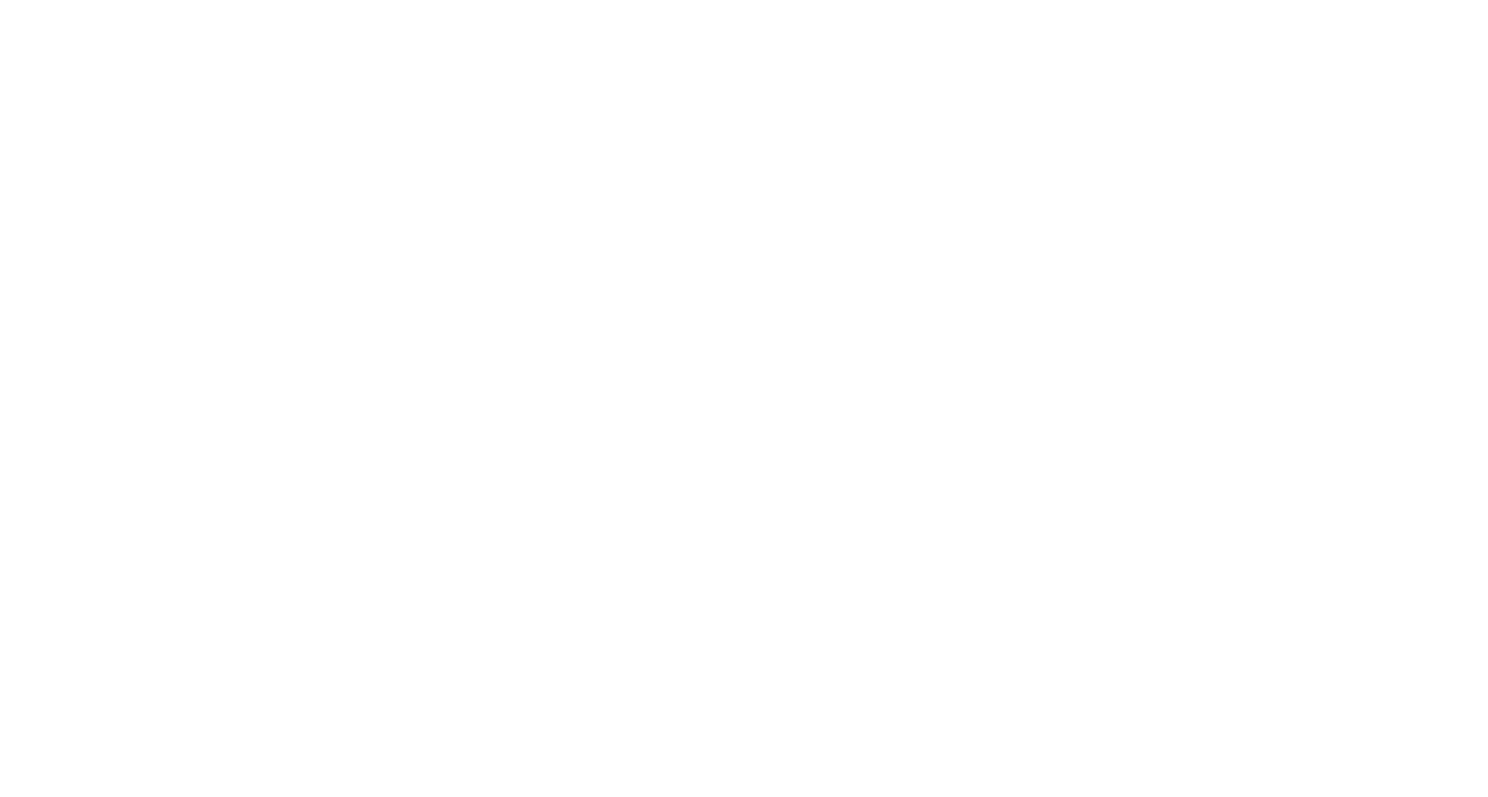
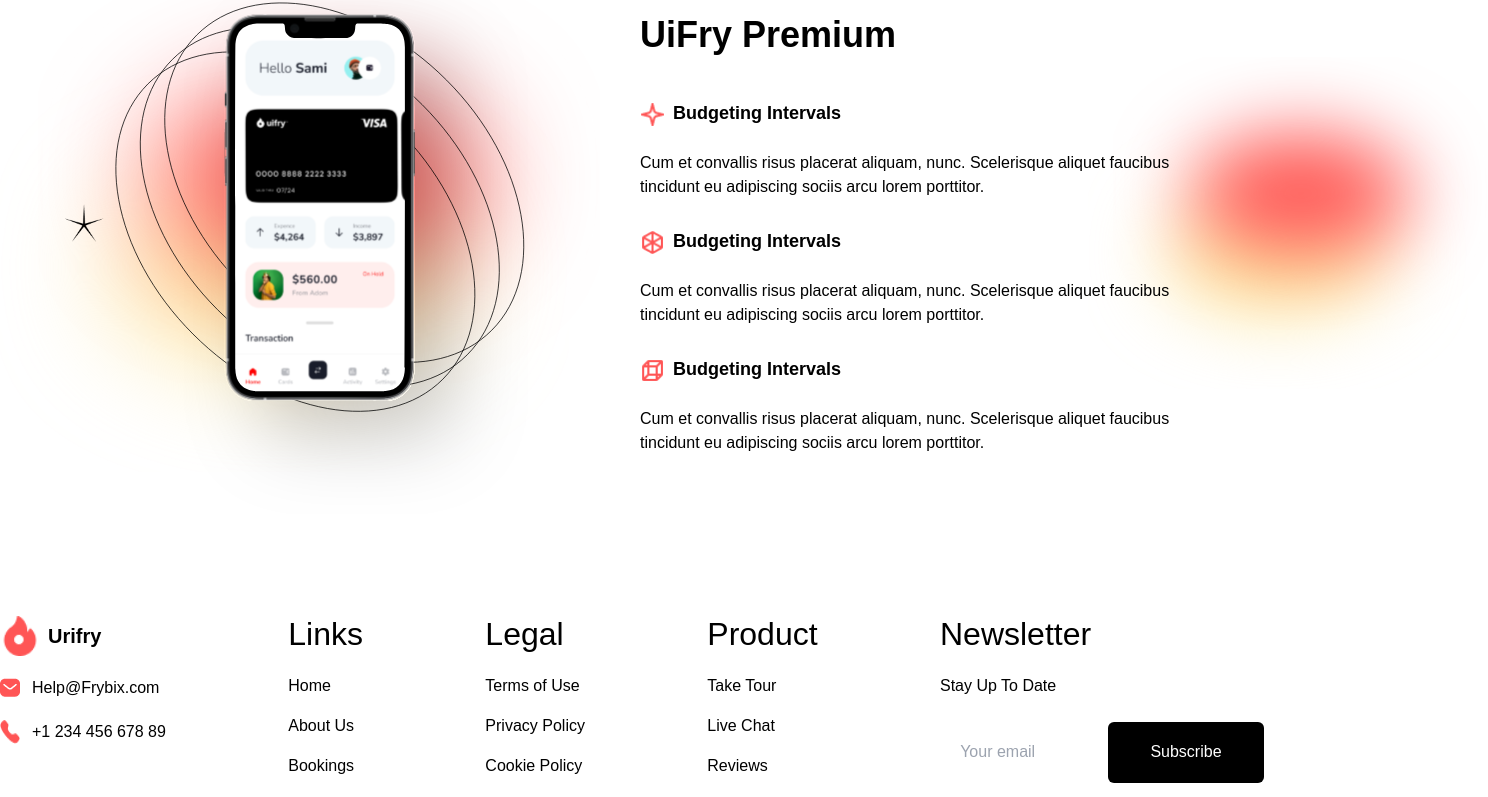
Before and after one commit to Asif-28/Landing-page, a Next.js app: page / in a window 1280 px wide. Shown: the part 1119-1916 px from the top of the page, 1488 px wide, since content can reach past the window. Before the commit the page ends 1031 px from the top, so only its background shows below. Built offline with nearby package versions, Linux system fonts and the light colour scheme.

Commit message:
basic done

```diff
--- a/src/app/globals.css
+++ b/src/app/globals.css
@@ -9,7 +9,7 @@
   box-sizing: border-box;
   padding: 0;
   margin: 0;
-  /* overflow: hidden; */
+
 }
 
 .header {
--- a/src/app/layout.tsx
+++ b/src/app/layout.tsx
@@ -2,6 +2,7 @@
 import { Inter } from "next/font/google";
 import "./globals.css";
 import Header from "@/components/Header";
+import Footer from "@/components/Footer/Footer";
 
 const inter = Inter({ subsets: ["latin"] });
 
@@ -18,8 +19,11 @@
   return (
     <html lang="en">
       <body className={inter.className}>
+        <>
         <Header />
         {children}
+        <Footer/>
+        </>
       </body>
     </html>
   );
--- a/src/app/page.tsx
+++ b/src/app/page.tsx
@@ -1,9 +1,11 @@
+import Premium from "@/components/LandingPage/Premium";
 import { Hero } from "../components/LandingPage/index";
 import Header from "@/components/Header";
 export default function Home() {
   return (
     <main className="section">
       <Hero />{" "}
+      <Premium/>
     </main>
   );
 }
--- /dev/null
+++ b/src/components/Footer/Footer.tsx
@@ -0,0 +1,118 @@
+"use client";
+import Image from "next/image";
+import React from "react";
+
+
+const Footer = () => {
+  return (
+    <div className=" mt-24  section">
+
+      <div
+        className="  flex  flex-wrap flex-1  lg:flex-nowrap  lg:justify-between justify-evenly
+       lg:mx-0 mx-12 lg:gap-0 gap-5"
+      >
+        <div className=" flex gap-5 mt-[6px] flex-col lg:ml-0 -ml-10">
+            <div className="flex justify-start items-center gap-2">
+
+          <Image
+            src={`/images/logo.png`}
+            alt=""
+            width={40}
+            height={10}
+
+          />
+          <span className="font-extrabold text-xl">Urifry</span>
+            </div>
+          <div className="a flex items-center ">
+          <Image
+            src={`/images/email.png`}
+            alt=""
+            width={20}
+            height={10}
+          />            <span className="a ml-3  ">
+              Help@Frybix.com
+            </span>
+          </div>
+          <p className="a flex">
+          <Image
+            src={`/images/phone.png`}
+            alt=""
+            width={20}
+            height={10}
+          />            <span className=" ml-3 ">
+              +1 234 456 678 89
+            </span>
+          </p>
+        </div>
+        <div className=" flex flex-col gap-4">
+          <h1 className=" text-[32px] ">Links</h1>
+          <p className="hover:text-[#FF5555]   hover:cursor-pointer">
+
+            Home
+          </p>
+          <p className=" hover:text-[#FF5555] cursor-pointer ">
+            About Us
+          </p>
+          <p className=" hover:text-[#FF5555] cursor-pointer ">
+            Bookings
+          </p>
+          <p className=" hover:text-[#FF5555] cursor-pointer ">
+            Blog
+          </p>
+        </div>
+        <div className=" flex flex-col gap-4 lg:mt-0 mt-10">
+          <h1 className=" text-[32px] ">Legal</h1>
+          <p className=" hover:text-[#FF5555] cursor-pointer ">
+            Terms of Use
+          </p>
+          <p className=" hover:text-[#FF5555] cursor-pointer ">
+            Privacy Policy
+          </p>
+          <p className=" hover:text-[#FF5555] cursor-pointer ">
+            Cookie Policy
+          </p>
+        </div>
+        <div className=" flex flex-col gap-4 lg:ml-0 ml-10 lg:-mr-0 -mr-10 lg:mt-0 mt-10">
+          <h1 className=" text-[32px] ">Product</h1>
+          <p className=" hover:text-[#FF5555] cursor-pointer ">
+            Take Tour
+          </p>
+          <p className=" hover:text-[#FF5555] cursor-pointer ">
+            Live Chat
+          </p>
+          <p className=" hover:text-[#FF5555] cursor-pointer ">
+            Reviews
+          </p>
+        </div>
+        <div className=" flex flex-col lg:gap-4 gap-2 lg:mt-0 mt-10 lg:mx-0 mx-6">
+          <h1 className=" text-[32px] ">
+            Newsletter
+          </h1>
+          <p className=" hover:text-[#FF5555] cursor-pointer ">
+            Stay Up To Date
+          </p>
+
+          <form className="a bg-white py-2 px-4 lg:w-[340px] w-[300px]  flex gap-3">
+            <input
+              className=" w-[140px] outline-none  "
+              type="text"
+              placeholder=" Your email"
+            />
+            <button className=" w-[160px] lg:h-[61px] h-[51px] rounded-md bg-black text-white  hover:bg-[#FF5555] ease-linear transition-all">
+              Subscribe
+            </button>
+          </form>
+        </div>
+      </div>
+
+      <div>
+        <hr className=" mt-28 " />
+        <p className=" my-10 text-center  mb-16">
+          Copyright 2022 uifry.com all rights reserved
+        </p>
+      </div>
+    </div>
+  );
+};
+
+export default Footer;
--- a/src/components/LandingPage/Hero.tsx
+++ b/src/components/LandingPage/Hero.tsx
@@ -6,17 +6,24 @@
   return (
     <div className="md:flex md:flex-row flex-col px-3 md:px-5 lg:px-0  ">
       <div className="relative lg:w-[50%] mt-10 md:mt-32">
-        <div className="absolute -top-28 md:-top-40 -right-10 md:right-20 -z-10">
+        <div className="absolute -top-28 md:-top-40  md:right-20 -z-10 ">
           <Image
-            className=" "
+            className=" hidden md:block -rotate-180 backdrop:blur-sm"
             src="/images/Gradient1.png"
             alt="Gradient"
             width={500}
             height={600}
           />
+               <Image
+            className=" md:hidden "
+            src="/images/Gradient1.png"
+            alt="Gradient"
+            width={350}
+            height={600}
+          />
         </div>
 
-        <div className=" z-50">
+        <div className=" z-50 ">
           <h1 className="text-2xl sm:text-3xl md:text-5xl font-extrabold">
             Make The Best Financial Decisions
           </h1>
@@ -42,9 +49,17 @@
           </div>
           <div className="py-16">
             <Image
+            className="hidden md:block"
               src={`/images/hero1.png`}
               height={500}
               width={500}
+              alt="banner"
+            />
+              <Image
+              className="md:hidden"
+              src={`/images/hero1.png`}
+              height={400}
+              width={300}
               alt="banner"
             />
           </div>
--- /dev/null
+++ b/src/components/LandingPage/Premium.tsx
@@ -0,0 +1,102 @@
+'use client'
+
+import Image from 'next/image'
+
+const SecondSection = () => {
+
+
+
+  return (
+    <div className="flex flex-col lg:flex-row items-center flex-wrap my-5">
+
+        <div className="lg:w-1/2 flex flex-col items-center space-y-4 max-md:w-full z-10">
+            <Image
+                src="/images/phone_premium.svg"
+                alt="hero"
+                width={550}
+                height={550}
+                className=""
+                id="second_section_a"
+            />
+        </div>
+
+        <div className="lg:w-1/2 text-left z-10 max-lg:p-5" id="second_section_a">
+            <p className="flex font-regular text-md mb-4 text-red-500">
+                Features
+            </p>
+            <h1 className="text-4xl font-bold flex flex-wrap mb-8">
+                UiFry Premium
+            </h1>
+            <div className="flex flex-wrap gap-2 mb-4 ">
+                <div className='flex justify-center items-center gap-2'>
+
+                <Image src={`/images/Star-05.png`} width={25} height={20} alt=''  className='flex justify-center items-center'/>
+                <h3  className="text-lg font-semibold mb-4 pt-3">
+                    Budgeting Intervals
+                </h3>
+                </div>
+                <div>
+
+                </div>
+                <p className="max-lg:w-full">
+                    Cum et convallis risus placerat aliquam, nunc. Scelerisque aliquet faucibus <br/> tincidunt eu adipiscing sociis arcu lorem porttitor.
+                </p>
+            </div>
+            <div className="flex flex-wrap gap-2 mb-4">
+            <div className='flex justify-center items-center gap-2'>
+
+<Image src={`/images/cube-02.png`} width={25} height={20} alt=''  className='flex justify-center items-center'/>
+<h3  className="text-lg font-semibold mb-4 pt-3">
+    Budgeting Intervals
+</h3>
+</div>
+                <p className="max-lg:w-full">
+                    Cum et convallis risus placerat aliquam, nunc. Scelerisque aliquet faucibus <br/> tincidunt eu adipiscing sociis arcu lorem porttitor.
+                </p>
+            </div>
+            <div className="flex flex-wrap gap-2 mb-4">
+            <div className='flex justify-center items-center gap-2'>
+
+<Image src={`/images/cube-04.png`} width={25} height={20} alt=''  className='flex justify-center items-center'/>
+<h3  className="text-lg font-semibold mb-4 pt-3">
+    Budgeting Intervals
+</h3>
+</div>
+                <p className="max-lg:w-full">
+                    Cum et convallis risus placerat aliquam, nunc. Scelerisque aliquet faucibus <br/> tincidunt eu adipiscing sociis arcu lorem porttitor.
+                </p>
+            </div>
+        </div>
+
+
+        <Image
+            src="/images/gradientmix.svg"
+            alt="hero"
+            width={600}
+            height={600}
+            className="absolute "
+            id="second_section_a"
+        />
+        <Image
+            src="/images/gradientmix.svg"
+            alt="hero"
+            width={400}
+            height={400}
+            className="absolute  -right-52 max-lg:hidden"
+            id="second_section_a"
+        />
+        <Image
+            src="/images/star-1.png"
+            alt="hero"
+            width={40}
+            height={40}
+            className="absolute lg:left-16 max-lg:hidden"
+            id="second_section_a"
+        />
+
+
+
+    </div>
+  )
+}
+export default SecondSection
```
Also changed, not shown: public/images/gradientmix.svg (added), public/images/phone_premium.svg (added).
